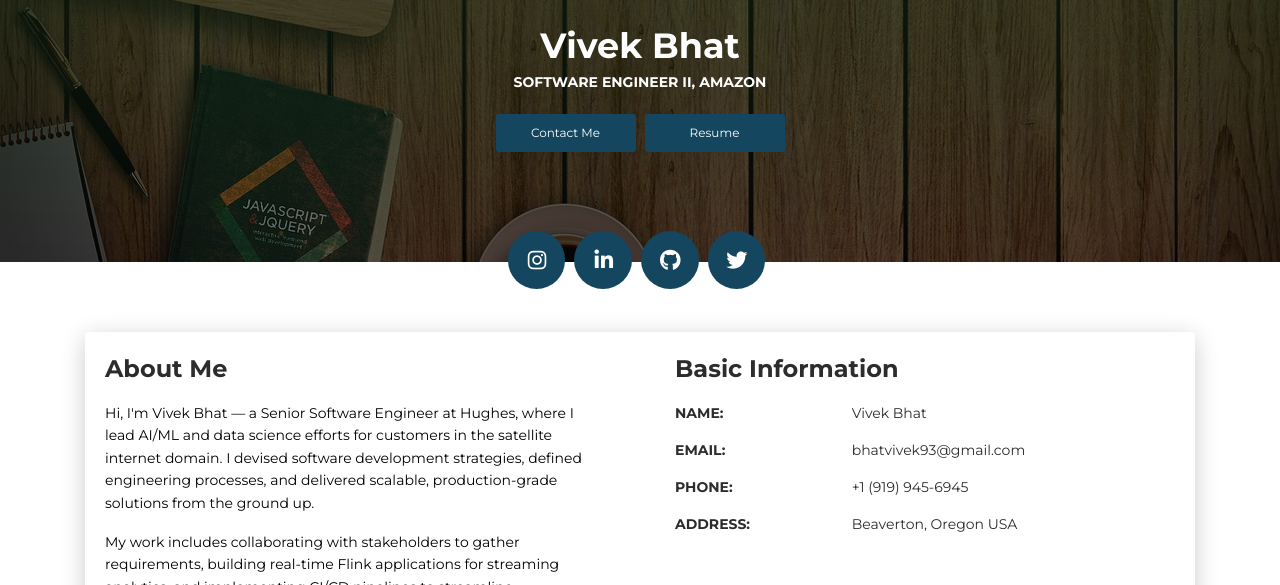
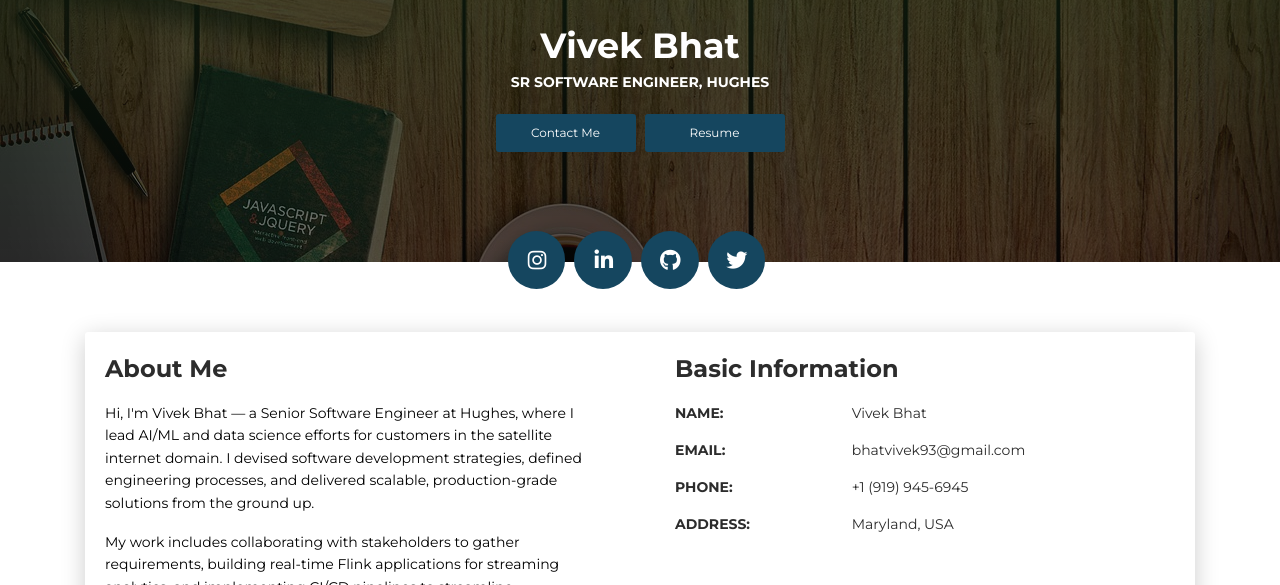
Before and after one commit to VivekBhat/website-v2, an Angular app: page / in a window 1280 px wide. Shown: the part 288-873 px from the top of the page. Built offline with nearby package versions, Linux system fonts and the light colour scheme; some icons are missing; what ngx-markdown, ngx-spinner would draw is missing.

Commit message:
Update header

```diff
--- a/src/app/profile/about/about.component.html
+++ b/src/app/profile/about/about.component.html
@@ -13,16 +13,10 @@
         <div class="col-lg-6 col-md-12">
           <div class="card-body">
             <div class="h4 mt-0 title">Basic Information</div>
-            <!--<div class="row">-->
-            <!--<div class="col-sm-4">-->
-            <!--<strong class="text-uppercase">Date of Birth:</strong>-->
-            <!--</div>-->
-            <!--<div class="col-sm-8">May 17, 1993</div>-->
-            <!--</div>-->
             <ng-container *ngTemplateOutlet="basic; context: {key: 'Name', value: 'Vivek Bhat'}"></ng-container>
             <ng-container *ngTemplateOutlet="basic; context: {key: 'Email', value: 'bhatvivek93@gmail.com'}"></ng-container>
             <ng-container *ngTemplateOutlet="basic; context: {key: 'Phone', value: '+1 (919) 945-6945'}"></ng-container>
-            <ng-container *ngTemplateOutlet="basic; context: {key: 'Address', value: 'Beaverton, Oregon USA'}"></ng-container>
+            <ng-container *ngTemplateOutlet="basic; context: {key: 'Address', value: 'Maryland, USA'}"></ng-container>
 
           </div>
         </div>
--- a/src/app/profile/intro/intro.component.html
+++ b/src/app/profile/intro/intro.component.html
@@ -1,23 +1,19 @@
 <div class="profile-page">
   <div class="wrapper">
     <div class="page-header page-header-small" filter-color="green">
-      <div class="page-header-image" data-parallax="true"
-           style="background-image: url('assets/images/intro.jpg');">
+      <div class="page-header-image" data-parallax="true" style="background-image: url('assets/images/intro.jpg');">
       </div>
       <div class="container">
         <div class="content-center">
           <div class="cc-profile-image">
             <a href="#">
-              <img src="assets/images/img1.JPG" alt="Image"/>
+              <img src="assets/images/img1.JPG" alt="Image" />
             </a>
           </div>
           <div class="h2 title">Vivek Bhat</div>
-          <p class="category text-white">Software Engineer II, Amazon</p>
-          <a class="btn btn-primary smooth-scroll mr-2" (click)="onClick('contact')" data-aos="zoom-in"
-             data-aos-anchor="data-aos-anchor">Contact Me</a>
-          <a class="btn btn-primary"
-             href="assets/resume/Resume_Vivek_Bhat.pdf" target="_blank"
-             data-aos="zoom-in" data-aos-anchor="data-aos-anchor">Resume</a>
+          <p class="category text-white">Sr Software Engineer, Hughes</p>
+          <a class="btn btn-primary smooth-scroll mr-2" (click)="onClick('contact')" data-aos="zoom-in" data-aos-anchor="data-aos-anchor">Contact Me</a>
+          <a class="btn btn-primary" href="assets/resume/Resume_Vivek_Bhat.pdf" target="_blank" data-aos="zoom-in" data-aos-anchor="data-aos-anchor">Resume</a>
         </div>
       </div>
       <div class="section">
@@ -27,20 +23,18 @@
             <!--target="_blank" rel="tooltip" title="Follow me on Facebook">-->
             <!--<i class="fa fa-facebook"></i>-->
             <!--</a>-->
-            <a class="btn btn-default btn-round btn-lg btn-icon" href="https://www.instagram.com/vivek_bhat_/"
-               target="_blank" rel="tooltip" title="Follow me on Instagram">
+            <a class="btn btn-default btn-round btn-lg btn-icon" href="https://www.instagram.com/vivek_bhat_/" target="_blank" rel="tooltip"
+              title="Follow me on Instagram">
               <i class="fa fa-instagram"></i>
             </a>
-            <a class="btn btn-default btn-round btn-lg btn-icon" href="https://www.linkedin.com/in/vivek-bhat/"
-               target="_blank" rel="tooltip" title="Follow me on Linkedin">
+            <a class="btn btn-default btn-round btn-lg btn-icon" href="https://www.linkedin.com/in/vivek-bhat/" target="_blank" rel="tooltip"
+              title="Follow me on Linkedin">
               <i class="fa fa-linkedin"></i>
             </a>
-            <a class="btn btn-default btn-round btn-lg btn-icon" href="https://github.com/vivekbhat"
-               target="_blank" rel="tooltip" title="Follow me on Github">
+            <a class="btn btn-default btn-round btn-lg btn-icon" href="https://github.com/vivekbhat" target="_blank" rel="tooltip" title="Follow me on Github">
               <i class="fa fa-github"></i>
             </a>
-            <a class="btn btn-default btn-round btn-lg btn-icon" href="https://twitter.com/bhat175"
-               target="_blank" rel="tooltip" title="Follow me on Twitter">
+            <a class="btn btn-default btn-round btn-lg btn-icon" href="https://twitter.com/bhat175" target="_blank" rel="tooltip" title="Follow me on Twitter">
               <i class="fa fa-twitter"></i>
             </a>
             <!--<a class="btn btn-default btn-round btn-lg btn-icon" href="#" target="_blank" rel="tooltip"-->
```
